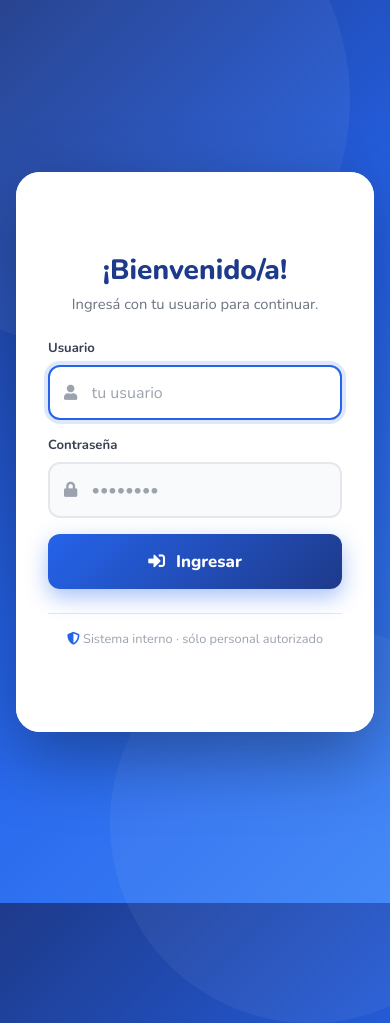
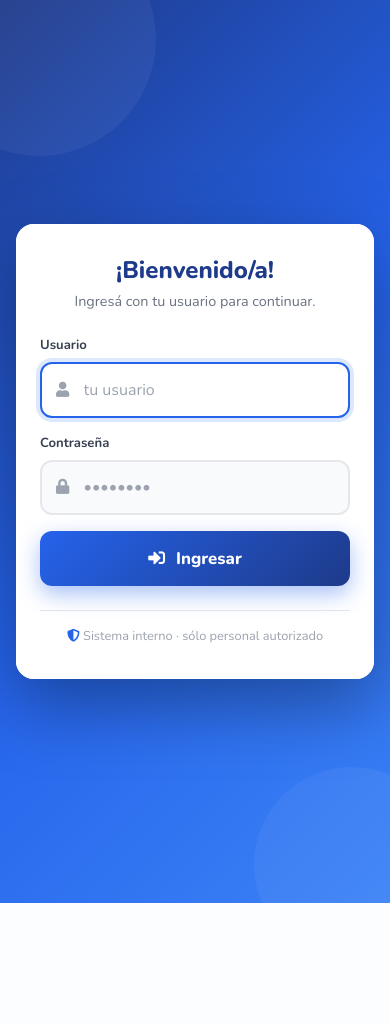
Before and after one commit to Josegomezxc/DO-A-SARA, a Django app: page /cuentas/login/?next=/pedidos/ in a window 390 px wide; the page is wider, and only the part inside the window is pictured. After the commit the page ends 903 px from the top of that part, so only its background shows below. Run offline with Django 5.2, Linux system fonts and the light colour scheme; some libraries are stand-ins or nearby versions.

Commit message:
first mobile

```diff
--- a/app/users/static/users/css/login.css
+++ b/app/users/static/users/css/login.css
@@ -1,11 +1,24 @@
 /* ============================================================
-   login.css — rediseño del login
+   login.css — mobile-first, sin overflow horizontal
 ============================================================ */
 
 @import url('_variables.css');
 
+/* Reset mínimo para asegurar que nada se desborda */
+html, body {
+  margin: 0;
+  padding: 0;
+  width: 100%;
+  max-width: 100%;
+  overflow-x: hidden;
+  box-sizing: border-box;
+}
+
+*, *::before, *::after { box-sizing: border-box; }
+
+
+/* ===== Body fondo gradient ===== */
 .login-body {
-  margin: 0;
   min-height: 100vh;
   display: flex;
   align-items: center;
@@ -14,10 +27,9 @@
   padding: 1rem;
   font-family: 'Nunito', system-ui, -apple-system, sans-serif;
   position: relative;
-  overflow: hidden;
 }
 
-/* Burbujas decorativas en el fondo */
+/* Burbujas decorativas — quedan dentro del bg por overflow-x: hidden del html */
 .login-body::before,
 .login-body::after {
   content: "";
@@ -25,59 +37,72 @@
   border-radius: 50%;
   background: rgba(255, 255, 255, 0.05);
   pointer-events: none;
+  z-index: 0;
 }
 
 .login-body::before {
-  width: 500px;
-  height: 500px;
-  top: -150px;
-  left: -150px;
+  width: 60vw;
+  height: 60vw;
+  max-width: 500px;
+  max-height: 500px;
+  top: -20vw;
+  left: -20vw;
 }
 
 .login-body::after {
-  width: 400px;
-  height: 400px;
-  bottom: -120px;
-  right: -120px;
+  width: 50vw;
+  height: 50vw;
+  max-width: 400px;
+  max-height: 400px;
+  bottom: -15vw;
+  right: -15vw;
 }
 
+
+/* ===== Container ===== */
 .login-container {
   width: 100%;
   max-width: 980px;
   position: relative;
   z-index: 1;
+  margin: 0 auto;
 }
 
+
+/* ===== Card ===== */
 .login-card {
-  display: grid;
-  grid-template-columns: 1fr;
+  display: flex;
+  flex-direction: column;
   background: #ffffff;
-  border-radius: 24px;
+  border-radius: 18px;
   overflow: hidden;
   box-shadow: 0 25px 70px rgba(0, 0, 0, 0.35);
-  min-height: 560px;
+  width: 100%;
 }
 
+/* En tablet+: mostramos también el panel de branding al lado */
 @media (min-width: 768px) {
   .login-card {
-    grid-template-columns: 1.05fr 1fr;
+    flex-direction: row;
+    min-height: 560px;
+    border-radius: 24px;
   }
+
+  .login-card .login-brand { flex: 1.05; display: flex; }
+  .login-card .login-form-panel { flex: 1; }
 }
 
-/* ===== Panel izquierdo (branding) ===== */
+
+/* ===== Panel izquierdo (branding) — sólo desktop ===== */
 .login-brand {
+  display: none;  /* hidden on mobile */
   background: linear-gradient(135deg, #1E3A8A 0%, #2563EB 100%);
   color: #fff;
   padding: 2.5rem 2rem;
-  display: none;
   flex-direction: column;
   justify-content: center;
   position: relative;
   overflow: hidden;
-}
-
-@media (min-width: 768px) {
-  .login-brand { display: flex; }
 }
 
 .brand-orbits .orbit {
@@ -160,16 +185,18 @@
   align-items: center;
   justify-content: center;
   font-size: 0.95rem;
+  flex-shrink: 0;
 }
 
 
 /* ===== Panel derecho (form) ===== */
 .login-form-panel {
   background: #ffffff;
-  padding: 3rem 2rem;
+  padding: 2rem 1.5rem;
   display: flex;
   align-items: center;
   justify-content: center;
+  width: 100%;
 }
 
 @media (min-width: 768px) {
@@ -182,14 +209,18 @@
 }
 
 .login-welcome {
-  font-size: 1.75rem;
+  font-size: 1.5rem;
   font-weight: 800;
   color: #1E3A8A;
   margin: 0;
 }
 
+@media (min-width: 576px) {
+  .login-welcome { font-size: 1.75rem; }
+}
+
 .login-welcome-sub {
-  font-size: 0.92rem;
+  font-size: 0.9rem;
   color: #6b7280;
   margin: 0.35rem 0 0 0;
 }
@@ -204,7 +235,9 @@
 
 .login-alert i { margin-right: 0.4rem; }
 
-.login-alert-error {
+.login-alert-error,
+.login-alert-danger,
+.login-alert-error a {
   background: #fef2f2;
   color: #991b1b;
   border-color: #ef4444;
@@ -264,9 +297,7 @@
   box-shadow: 0 0 0 4px rgba(37, 99, 235, 0.15);
 }
 
-.login-input::placeholder {
-  color: #9ca3af;
-}
+.login-input::placeholder { color: #9ca3af; }
 
 .login-submit {
   width: 100%;
@@ -287,9 +318,7 @@
   box-shadow: 0 12px 28px rgba(37, 99, 235, 0.55);
 }
 
-.login-submit:active {
-  transform: translateY(0);
-}
+.login-submit:active { transform: translateY(0); }
 
 .login-submit i { margin-right: 0.4rem; }
 
--- a/app/users/static/users/css/style.css
+++ b/app/users/static/users/css/style.css
@@ -25,6 +25,12 @@
 *::before,
 *::after {
   box-sizing: border-box;
+}
+
+/* Mobile-first: cero overflow horizontal */
+html, body {
+  max-width: 100%;
+  overflow-x: hidden;
 }
 
 /* Mejor outline para navegación por teclado (no se ve en mouse) */
--- a/templates/base.html
+++ b/templates/base.html
@@ -41,6 +41,7 @@
 <a href="#content" class="skip-link">Saltar al contenido</a>
 
 {% if user.is_authenticated %}
+<div class="sidebar-backdrop" id="sidebarBackdrop" aria-hidden="true"></div>
 <div id="wrapper">
 
     {# Sidebar semántico — aside con navegación principal #}
```
Also changed, not shown: other parts of app/users/static/users/css/style.css (+72 -22 lines), app/users/static/users/js/main.js (+61 -0 lines). Lines whose indentation alone changed are shown as unchanged.
